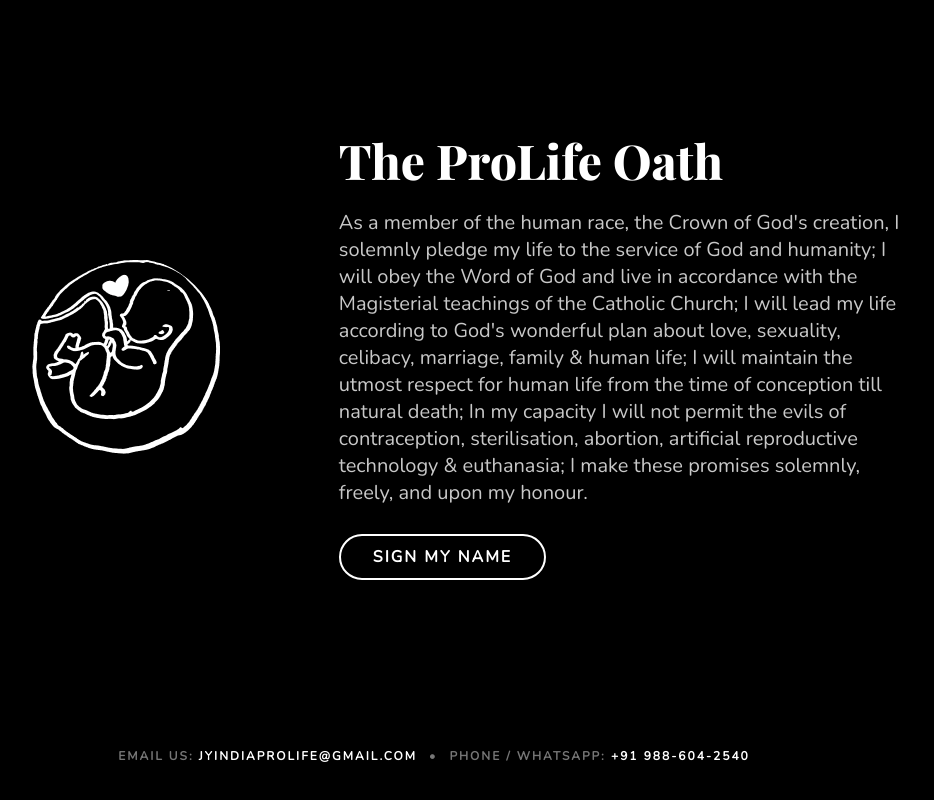
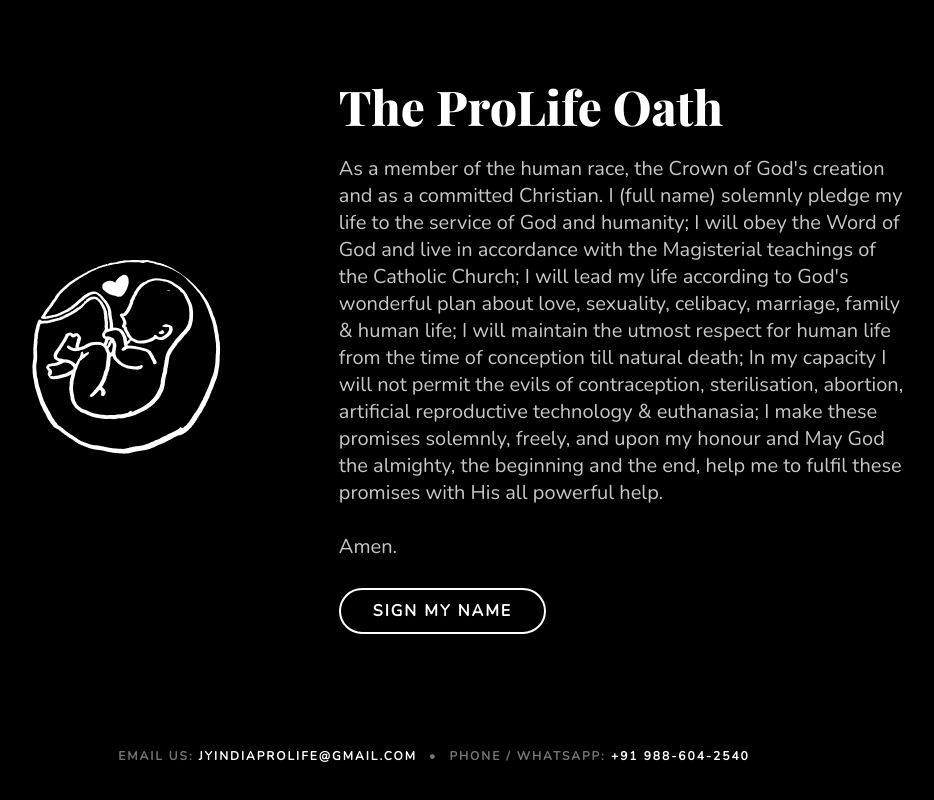
Before and after one commit to jesusyouthprolife/oath, a React (Create React App) app: page / in a window 1280 px wide. Both pictures are taken after a click on the button "TAKE THE OATH". Shown: the whole page, without its empty margins (206-1140 px from the left). Built offline with nearby package versions, Linux system fonts and the light colour scheme; no server answers.

Commit message:
Update pledge.

```diff
--- a/src/Pages/Pledge.js
+++ b/src/Pages/Pledge.js
@@ -21,16 +21,20 @@ function Pledge({ goNextPage }) {
         <>
           <p className="heading-text">The ProLife Oath</p>
           <p className="content-text">
-          {`As a member of the human race, the Crown of God's creation, I
-          solemnly pledge my life to the service of God and humanity; I will
-          obey the Word of God and live in accordance with the Magisterial
-          teachings of the Catholic Church; I will lead my life according to
-          God's wonderful plan about love, sexuality, celibacy, marriage, family
-          & human life; I will maintain the utmost respect for human life from
-          the time of conception till natural death; In my capacity I will not
-          permit the evils of contraception, sterilisation, abortion, artificial
-          reproductive technology & euthanasia; I make these promises solemnly,
-          freely, and upon my honour.`}
+            As a member of the human race, the Crown of God's creation and as a
+            committed Christian. I (full name) solemnly pledge my life to the
+            service of God and humanity; I will obey the Word of God and live in
+            accordance with the Magisterial teachings of the Catholic Church; I
+            will lead my life according to God's wonderful plan about love,
+            sexuality, celibacy, marriage, family &amp; human life; I will maintain
+            the utmost respect for human life from the time of conception till
+            natural death; In my capacity I will not permit the evils of
+            contraception, sterilisation, abortion, artificial reproductive
+            technology &amp; euthanasia; I make these promises solemnly, freely, and
+            upon my honour and May God the almighty, the beginning and the end,
+            help me to fulfil these promises with His all powerful help.
+            <br /><br />
+            Amen.
           </p>
 
           <button
```
